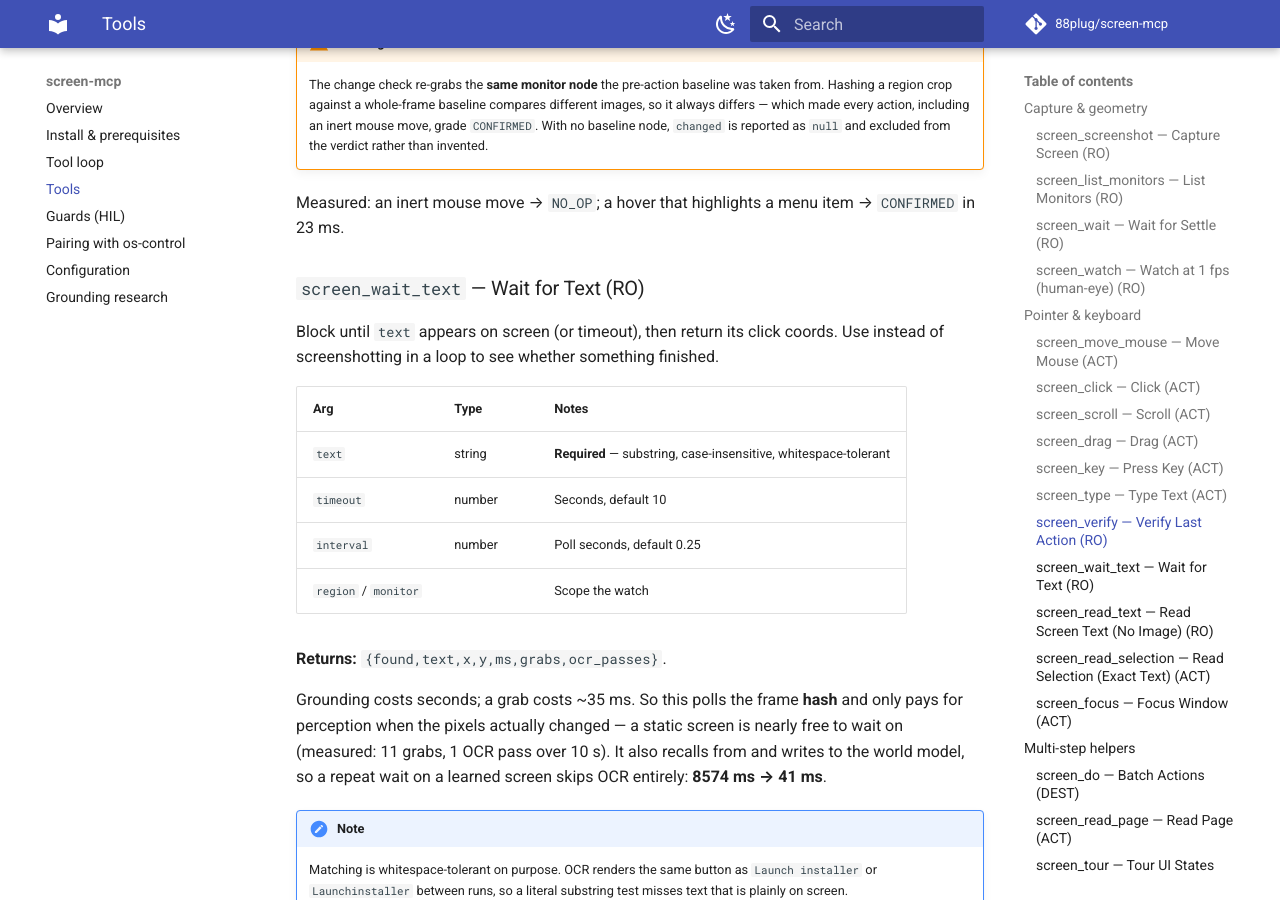
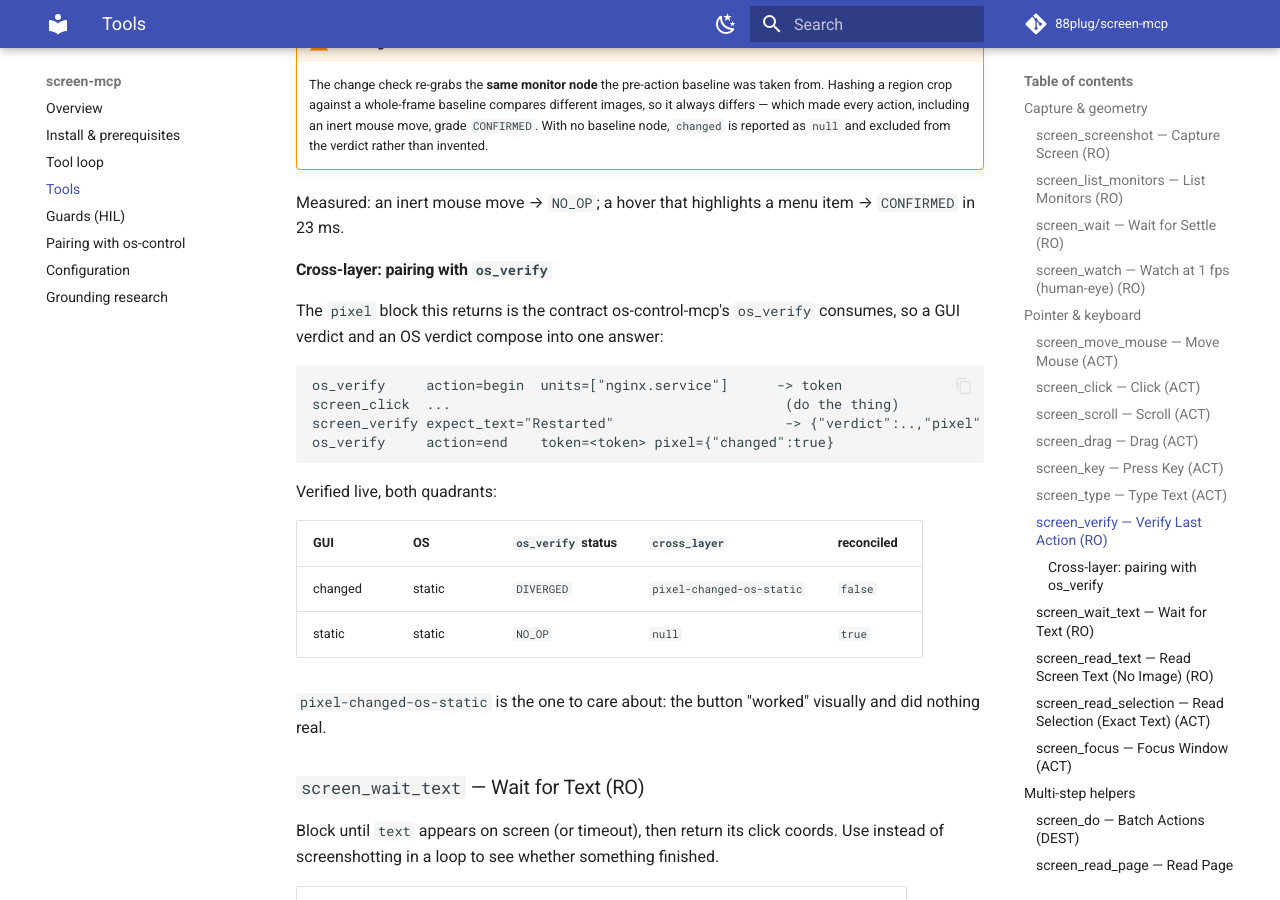
Before and after one commit to 88plug/screen-mcp, an MkDocs documentation site: the page built from docs/tools.md, in a window 1280 px wide and 900 px high, scrolled down 5273 px. Built offline with MkDocs 1.6.1 and Material for MkDocs 9.7.7, drawn with Linux system fonts in a browser that asks for light colours; comment, search, counter and statistics services are not loaded.

Commit message:
docs(verify): prove the cross-layer contract with os_verify, both quadrants
screen_verify's `pixel` block is exactly what os-control-mcp's os_verify consumes, so
the two compose with NO code changes. Verified end-to-end against the live desktop
rather than asserted:

  GUI changed + unit untouched -> DIVERGED, cross_layer "pixel-changed-os-static",
                                  reconciled false
  inert at both layers         -> NO_OP, cross_layer null, reconciled true

That second quadrant matters as much as the first: a cross-layer check that only ever
reports disagreement is as useless as one that always reconciles.

The integration gap was documentation, not plumbing. docs/tools.md now carries the
composed begin -> act -> screen_verify -> end recipe and the quadrant table next to
screen_verify itself, where a caller will actually meet it.

Co-Authored-By: Claude Opus 5 (1M context) <noreply@anthropic.com>

````diff
--- a/docs/tools.md
+++ b/docs/tools.md
@@ -158,6 +158,28 @@ read the same way and compose.
 
 Measured: an inert mouse move → `NO_OP`; a hover that highlights a menu item →
 `CONFIRMED` in 23 ms.
+
+#### Cross-layer: pairing with `os_verify`
+
+The `pixel` block this returns is the contract os-control-mcp's `os_verify` consumes, so
+a GUI verdict and an OS verdict compose into one answer:
+
+```
+os_verify     action=begin  units=["nginx.service"]      -> token
+screen_click  ...                                         (do the thing)
+screen_verify expect_text="Restarted"                     -> {"verdict":..,"pixel":{"changed":true}}
+os_verify     action=end    token=<token> pixel={"changed":true}
+```
+
+Verified live, both quadrants:
+
+| GUI | OS | `os_verify` status | `cross_layer` | reconciled |
+|---|---|---|---|---|
+| changed | static | `DIVERGED` | `pixel-changed-os-static` | `false` |
+| static | static | `NO_OP` | `null` | `true` |
+
+`pixel-changed-os-static` is the one to care about: the button "worked" visually and did
+nothing real.
 
 ### `screen_wait_text` — Wait for Text (RO)
 
````
Also changed, not shown: CHANGELOG.md (+11 -0 lines), CLAUDE.md (+2 -2 lines).
